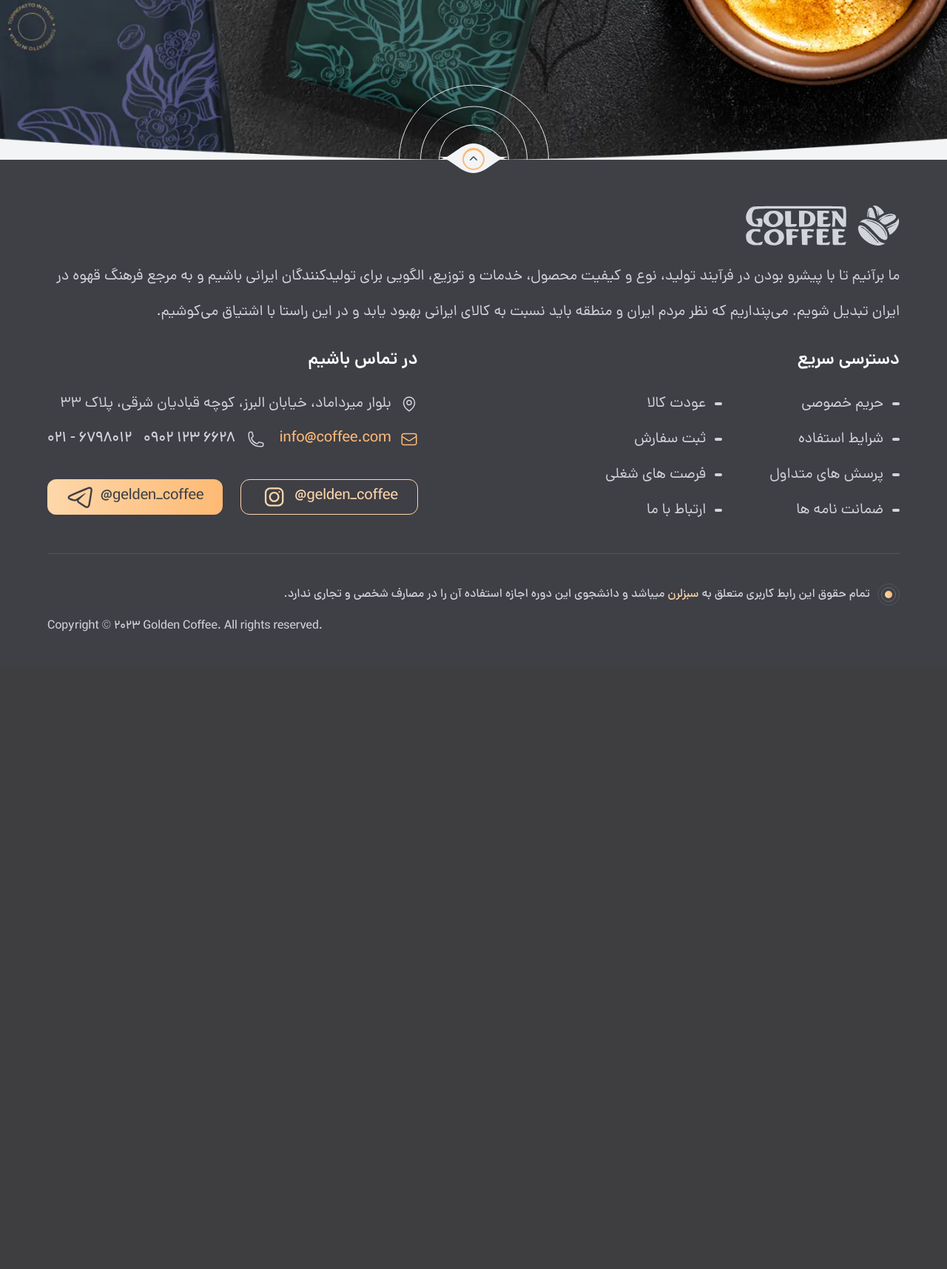
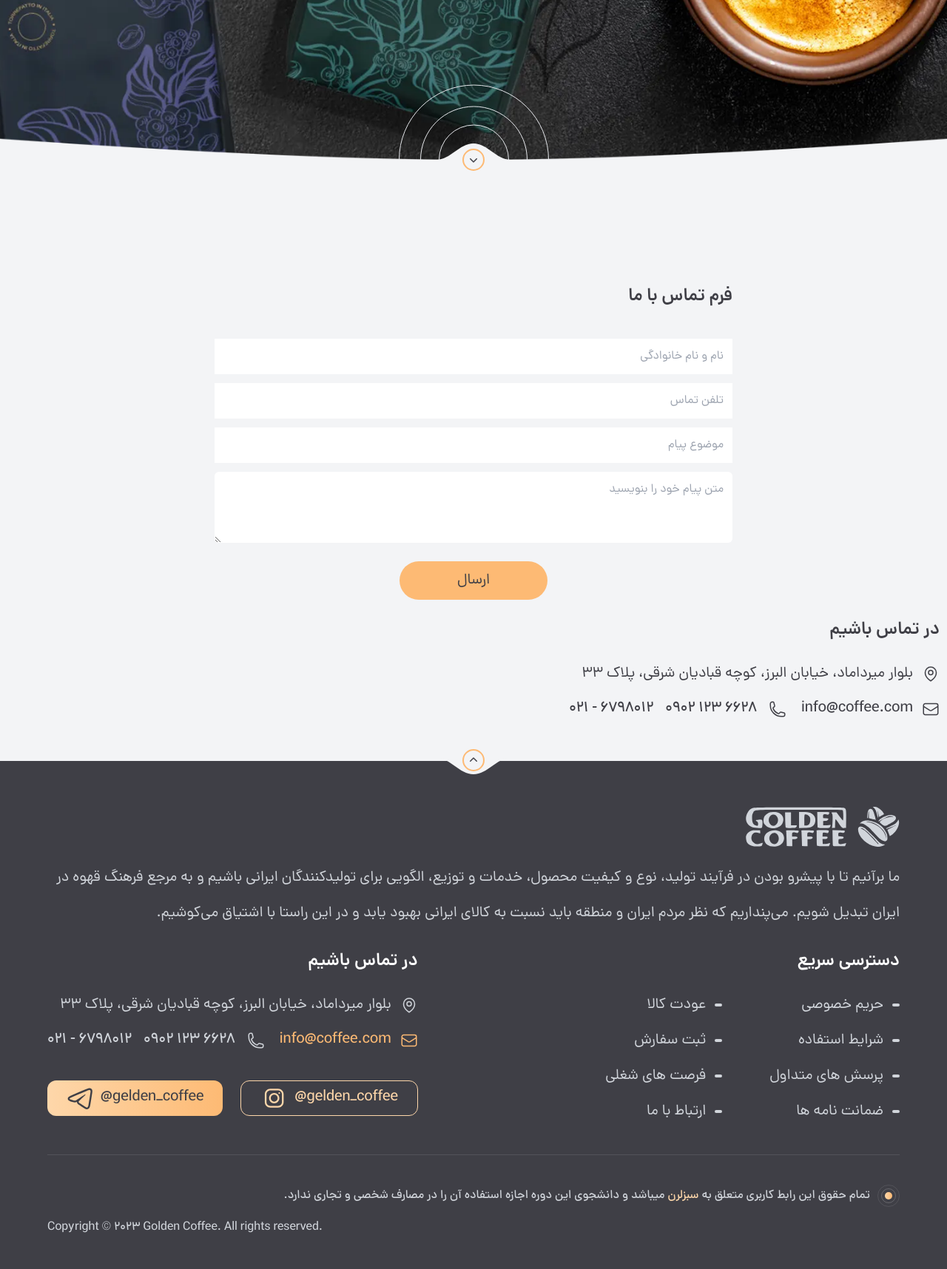
Before and after one commit to hosein-1/coffee_shop, a Django app: page /contact-us/ in a window 1280 px wide. Shown: the part 1384-3100 px from the top of the page at 74% size. Before the commit the page ends 2238 px from the top, so only its background shows below. Run offline with Django 5.2, Linux system fonts and the light colour scheme.

Commit message:
add tailwind code for contact template

```diff
--- a/pages/templates/pages/contact_us.html
+++ b/pages/templates/pages/contact_us.html
@@ -1,8 +1,74 @@
-{% extends "base.html" %}
+{% extends 'base.html' %}
+{% load static %}
+{% block title %}درباره ما{% endblock %}
 
-{% block title %}About{% endblock %}
+{% block body %}
 
-{% block content %}
-  <h2>تماس بگیرید.</h2>
-    <p>این صفحه ی تماس با ما است.</p>
+
+<main>
+
+  <div class="container text-zinc-700 dark:text-white md:mt-36 mb-14">
+
+
+
+      <div class="flex justify-center">
+
+          <div class="mt-10 md:mt-[26px] max-w-[700px]">
+              <h3 class="font-DanaDemiBold text-2xl mb-6 md:mb-7">فرم تماس با ما</h3>
+              <div>
+                  <form method="post" action="" class="child:outline-none child:w-full">
+                      <input class="p-3 mt-3 dark:bg-zinc-600" type="text" placeholder="نام و نام خانوادگی">
+                      <input class="p-3 mt-3 dark:bg-zinc-600" type="text" placeholder="تلفن تماس">
+                      <input class="p-3 mt-3 dark:bg-zinc-600" type="text" placeholder="موضوع پیام">
+                      <textarea class="p-3 mt-3 dark:bg-zinc-600" name="" id="" cols="30" rows="3" placeholder="متن پیام خود را بنویسید"></textarea>
+                      <div class="flex justify-center md:mt-4">
+
+                          <input type="submit" value="ارسال" class="md:text-xl text-zinc-700 bg-orange-300 p-3 rounded-full w-full md:w-[200px]">
+                      </div>
+                  </form>
+
+              </div>
+          </div>
+      </div>
+      <div class="">
+
+          <div class="mt-10 md:mt-[26px]">
+                  <h4 class="font-DanaDemiBold text-2xl mb-6 md:mb-7">در تماس باشیم</h4>
+                  <div>
+                      <div class="text-xl mb-6 md:mb-10">
+                          <span class="flex items-center gap-x-2 md:gap-x-3 mb-4 md:mb-5">
+                              <svg class="shrink-0 w-5 h-5 md:w-6 md:h-6">
+                                  <use href="#map-pin"></use>
+                              </svg>
+                              بلوار میرداماد، خیابان البرز، کوچه قبادیان شرقی، پلاک ۳۳
+                          </span>
+
+                          <div class="flex flex-wrap gap-x-5 gap-y-4 font-DanaMedium">
+                              <a href="#" class="flex items-center gap-x-2 md:gap-x-3">
+                                  <svg class="w-5 h-5 md:w-6 md:h-6">
+                                      <use href="#envelope"></use>
+
+                                  </svg>
+                                  info@coffee.com
+                              </a>
+                              <div class="flex items-center gap-x-3 md:gap-x-4">
+                                  <svg class="w-5 h-5 md:w-6 md:h-6">
+                                      <use href="#phone-contact-us"></use>
+
+                                  </svg>
+                                  <span class="ltr-text">0902 123 6628</span>
+                                  <span class="ltr-text">021 - 6798012</span>
+                              </div>
+                          </div>
+                      </div>
+
+                  </div>
+              </div>
+      </div>
+
+
+  </div>
+
+</main>
+
 {% endblock %}
```
